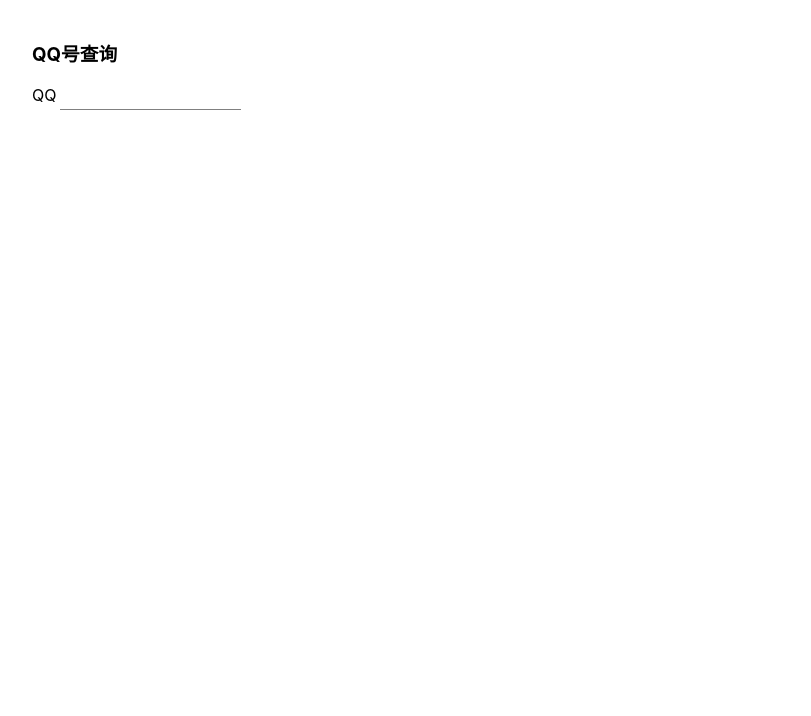
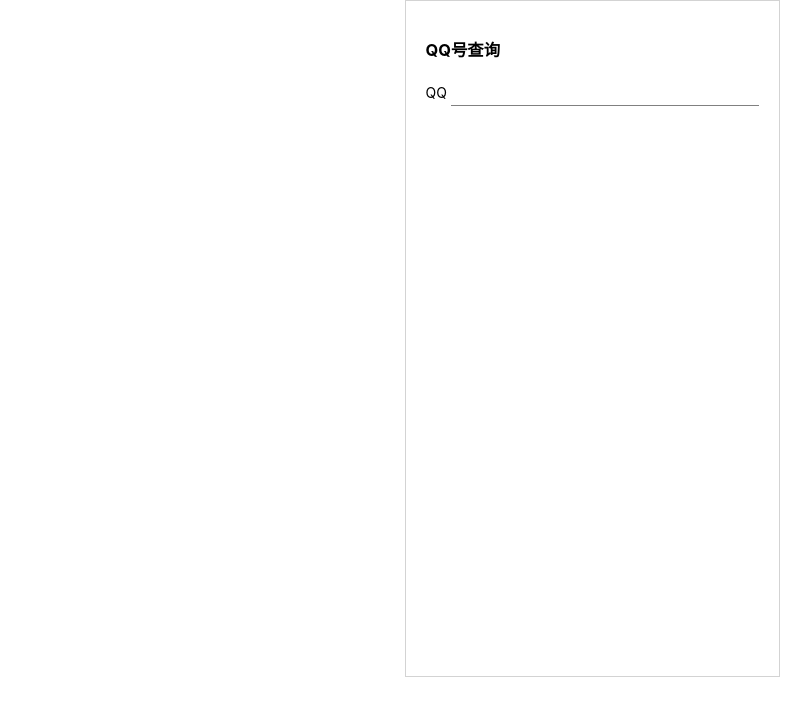
Before and after one commit to Kylinyu/yinhao-test, a React (Create React App) app: page / in a window 1280 px wide. Shown: the top 716 px of the page, without its empty margins (48-859 px from the left). Built offline with nearby package versions, Linux system fonts and the light colour scheme.

Commit message:
:art: (update style and optimize)

```diff
--- a/src/App.scss
+++ b/src/App.scss
@@ -1,21 +1,40 @@
-.App {
-  padding: 20px 80px;
+@import './variable.scss';
+
+.app {
+  margin: 0 auto;
+  width: 375px;
+  height: 677px;
+  border: 1px solid $greyLighter;
+  box-sizing: border-box;
+  padding: 20px;
+  font-size: $font-size-base;
+  .loading-box {
+    padding-top: 30px;
+    display: block;
+    text-align: center;
   }
-
-.Search-box {
+  .search-box {
+    display: flex;
+    align-items: center;
     .title {
+      font-size: $font-size-base;
       padding-right: 4px;
+      line-height: 30px;
+    }
+    .input {
+      line-height: 26px;
+      flex: 1;
     }
   }
 
-.Search-result {
+  .search-result {
     margin-top: 20px;
-  width: fit-content;
-  border: 1px solid #575151;
+    border: 1px solid $greyLighter;
     border-radius: 10px;
     padding: 4px;
     display: flex;
     align-items: center;
+    background: #f9f9f9;
     .logo {
       width: 42px;
       height: 42px;
@@ -33,11 +52,17 @@
       overflow: hidden;
       text-overflow: ellipsis;
       white-space: nowrap;
+      font-size: $font-size-base;
     }
     .qq {
-    color: grey;
+      color: $grey;
+      font-size: $font-size-sm;
     }
   }
   .error {
-  color: #575151;
+    padding-top: 30px;
+    display: block;
+    text-align: center;
+    color: $grey;
   }
+}
--- a/src/App.tsx
+++ b/src/App.tsx
@@ -1,5 +1,5 @@
 import { useState } from 'react';
-import { get } from 'lodash';
+import { get, debounce } from 'lodash';
 import axios from 'axios';
 import './App.scss';
 import { textEllipsis } from './util';
@@ -44,11 +44,10 @@
 
 function App() {
   const [user, setUser] = useState<User | null>(null);
-  const [value, setValue] = useState('');
   const [error, setError] = useState('')
   const [isLoading, load] = useLoading()
 
-  const doSearch = (qq: string) => {
+  const doSearch = debounce((qq: string) => {
     if(qq) {
       const url = 'https://api.uomg.com/api/qq.info'
       load(
@@ -62,7 +61,7 @@
             throw new Error('没有查询结果')
           }
           // 更新并显示消息
-          setUser(res?.data);
+          setUser(res?.data)
           setError('')
         }).catch(e => {
           // toast一个错误消息
@@ -71,29 +70,27 @@
         })
       )
     }
-  }
+  }, 200)
   const handleChange = (e: React.ChangeEvent<HTMLInputElement>) => {
-    setValue(e.target.value)
-  }
-  const handleBlur = (e: React.FocusEvent<HTMLInputElement>) => {
+    const value = e.target.value || ''
     doSearch(value)
   }
-  const handleKeyDown = (e: React.KeyboardEvent<HTMLInputElement>)=> {
-   if (e.key === 'Enter') {
-    doSearch(value)
-   }
-  }
   return (
-      <div className="App">
+      <div className="app">
         <h3>QQ号查询</h3>
-        <div className="Search-box">
-          <span className='title'>QQ</span>
-          <input disabled={isLoading} className='input' type="text" onChange={handleChange} onBlur={handleBlur} onKeyDown={handleKeyDown} />
-          {isLoading && <LoadingIcon />}
+        <div className="search-box">
+          <div className='title'>QQ</div>
+          <input className='input' type="text" onChange={handleChange} />
         </div>
+        {isLoading ?
+        <div className="loading-box">
+          <LoadingIcon />
+        </div>
+         : (
+          <>
           {error && <span className="error">{error}</span>}
           {user && (
-          <div className='Search-result'>
+            <div className='search-result'>
               <div className='logo'>
                 <img src={get(user, 'qlogo')} alt="" />
               </div>
@@ -103,6 +100,8 @@
               </div>
             </div>
           )}
+          </>
+        )}
       </div>
   );
 }
--- a/src/index.scss
+++ b/src/index.scss
@@ -1,3 +1,5 @@
+@import './variable.scss';
+
 body {
   margin: 0;
   font-family: -apple-system, BlinkMacSystemFont, 'Segoe UI', 'Roboto', 'Oxygen',
@@ -13,9 +15,8 @@
 }
 
 input[type=text] {
-  padding: 2px 0;
-  font-size: 14px;
-  line-height: 1.5;
+  font-size: $font-size-base;
+  padding: 0;
   outline: none;
   border: none;
   border-bottom: 1px solid grey;
--- /dev/null
+++ b/src/variable.scss
@@ -0,0 +1,5 @@
+$grey: rgb(184, 184, 184);
+$greyLighter: lightgrey;
+
+$font-size-base: 14px;
+$font-size-sm: 12px;
```
Lines whose indentation alone changed are shown as unchanged.
